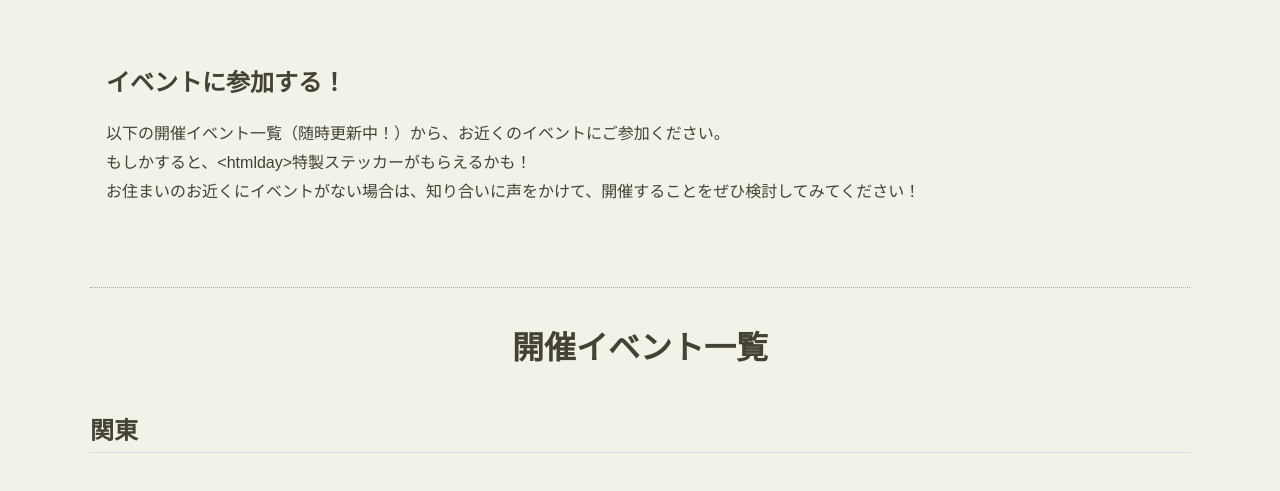
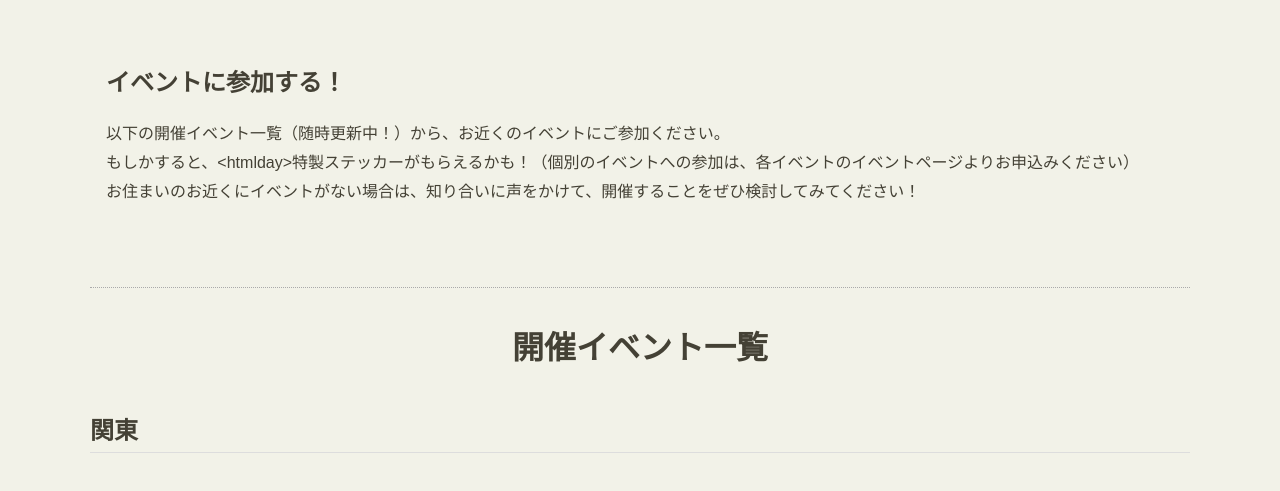
Before and after one commit to htmlday/htmlday.github.io, a plain HTML site: page index.html in a window 1280 px wide. Shown: the part 2810-3301 px from the top of the page. Drawn offline with Linux system fonts and the light colour scheme; some packages are replaced by stand-ins of ours; no server answers.

Commit message:
fixed text

```diff
--- a/index.html
+++ b/index.html
@@ -150,7 +150,7 @@
               <h1>イベントに参加する！</h1>
               <p>
                 以下の開催イベント一覧（随時更新中！）から、お近くのイベントにご参加ください。<br>
-                もしかすると、&lt;htmlday&gt;特製ステッカーがもらえるかも！<br>
+                もしかすると、&lt;htmlday&gt;特製ステッカーがもらえるかも！（個別のイベントへの参加は、各イベントのイベントページよりお申込みください）<br>
                 お住まいのお近くにイベントがない場合は、知り合いに声をかけて、開催することをぜひ検討してみてください！
               <p>
             </section>
```
